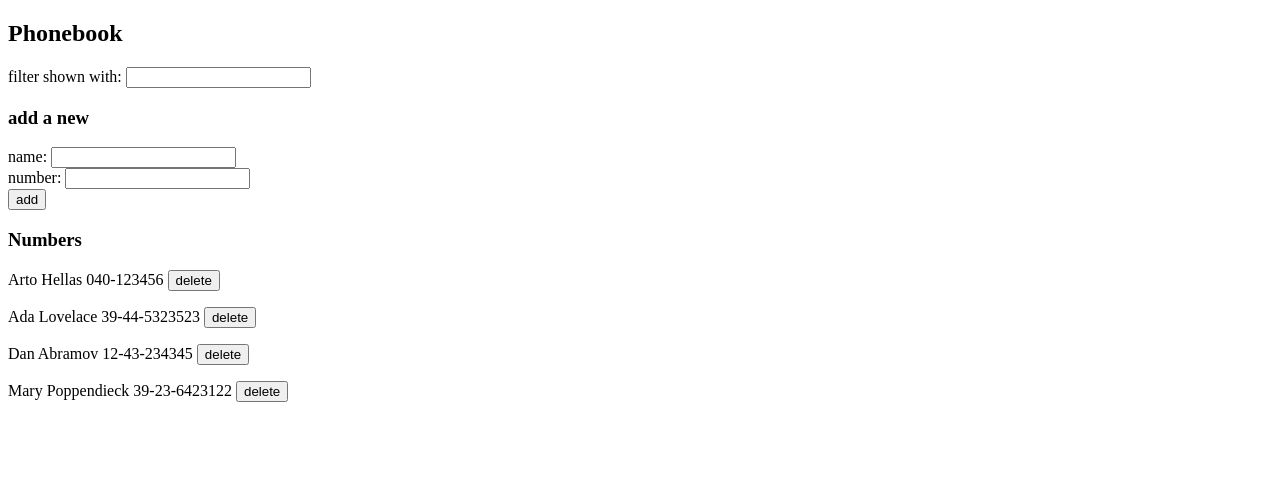
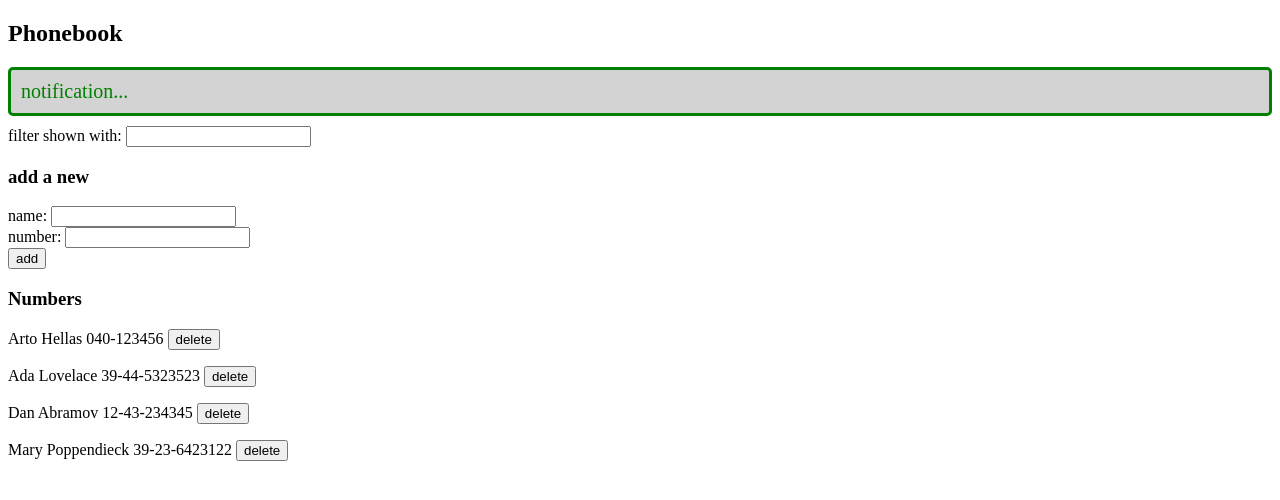
Before and after one commit to uwantwater/fullstackopen, a React (Create React App) app in the folder part2/phonebook/: page / in a window 1280 px wide. Shown: the top 500 px of the page. Built offline with nearby package versions, Linux system fonts and the light colour scheme; data requests are answered from the project's data file.

Commit message:
catching errors

```diff
--- a/part2/phonebook/src/App.js
+++ b/part2/phonebook/src/App.js
@@ -1,5 +1,17 @@
 import { useState, useEffect } from 'react'
 import personsService from './services/persons'
+import './index.css'
+
+const Notification = ({ message, status }) => {
+  if (message === null) {
+    return null
+  }
+  return (
+    <div className={status[0] === 'success' ? 'success' : 'error'}>
+      {message}
+    </div>
+  )
+}
 
 const AddNew = ({ onSub, onChName, onChNum }) => {
   return (
@@ -62,6 +74,8 @@
 
   const [newName, setNewName] = useState([''])
   const [newNum, setNewNum] = useState([''])
+  const [newNotif, setNewNotif] = useState(['notification...'])
+  const [notifStatus, setnotifStatus] = useState(['success'])
 
   const addPerson = (event) => {
     event.preventDefault()
@@ -103,6 +117,7 @@
   return (
     <div>
       <h2>Phonebook</h2>
+      <Notification message={newNotif} status={notifStatus} />
       <Filter persons={persons} />
       <AddNew onSub={addPerson} onChName={handleNewName} onChNum={handleNewNum} />
       <h3>Numbers</h3>
--- a/part2/phonebook/src/index.css
+++ b/part2/phonebook/src/index.css
@@ -0,0 +1,19 @@
+.error {
+    color: red;
+    background: lightgrey;
+    font-size: 20px;
+    border-style: solid;
+    border-radius: 5px;
+    padding: 10px;
+    margin-bottom: 10px;
+  }
+
+.success {
+    color: green;
+    background: lightgrey;
+    font-size: 20px;
+    border-style: solid;
+    border-radius: 5px;
+    padding: 10px;
+    margin-bottom: 10px;
+}
--- a/part2/phonebook/src/index.js
+++ b/part2/phonebook/src/index.js
@@ -1,6 +1,6 @@
 import React from 'react';
 import ReactDOM from 'react-dom/client';
-
 import App from './App';
+import './index.css'
 
 ReactDOM.createRoot(document.getElementById('root')).render(<App />);
```
